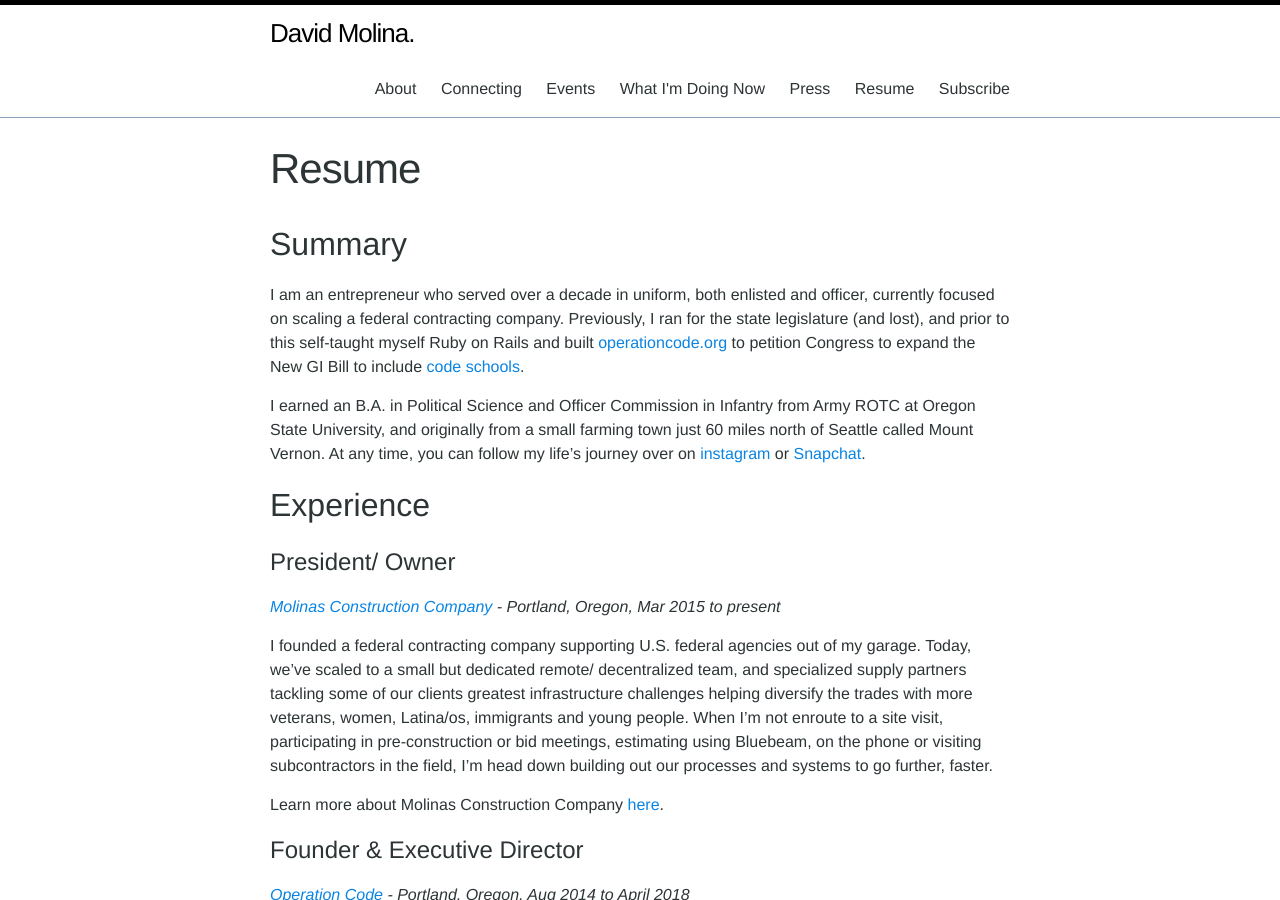
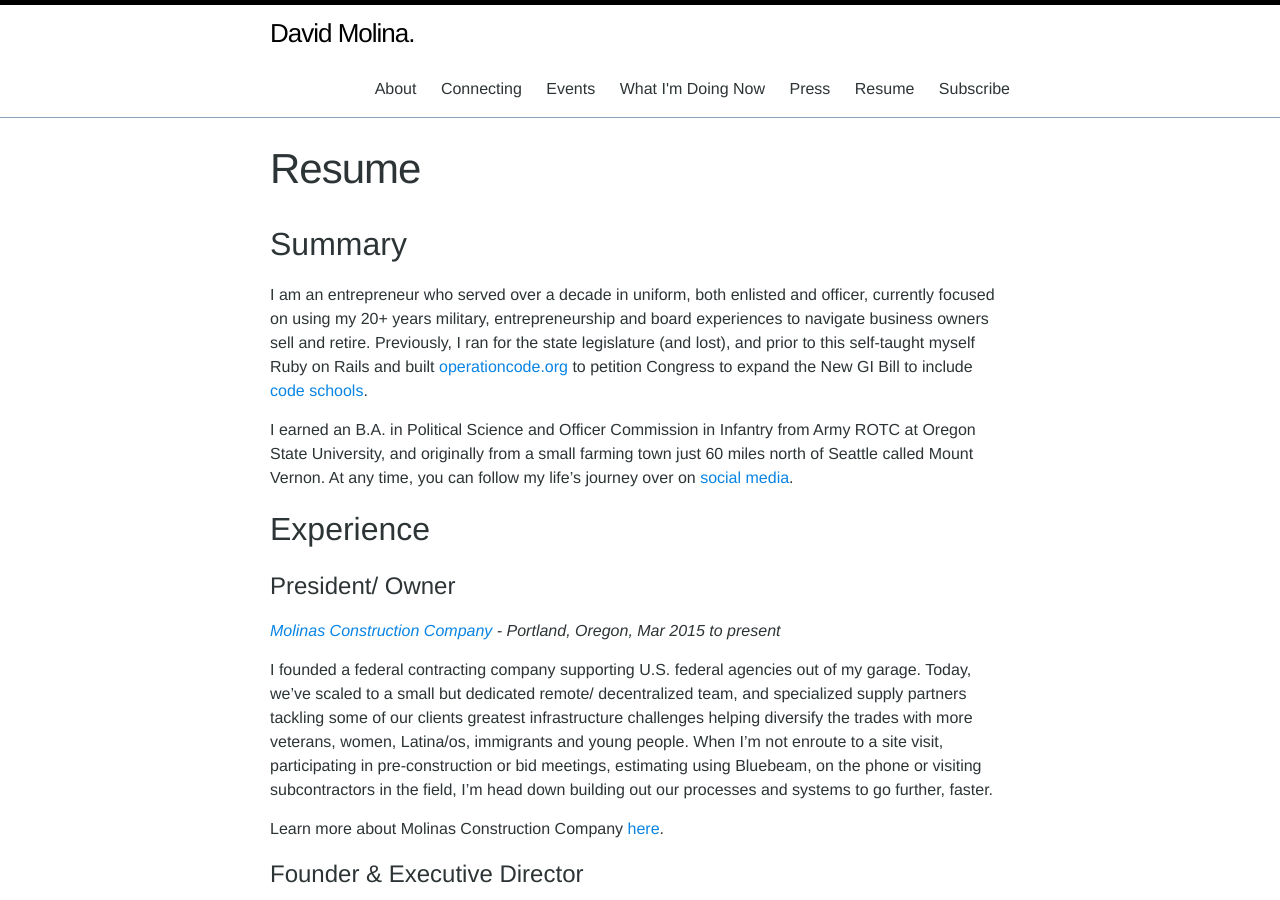
Before and after one commit to davidmolina/davidmolina.github.io, a Jekyll site: the page built from resume.md, in a window 1280 px wide and 900 px high. Built offline with Jekyll 4.4.1, drawn with Linux system fonts in a browser that asks for light colours.

Commit message:
Update bio

```diff
--- a/resume.md
+++ b/resume.md
@@ -7,9 +7,9 @@ permalink: /resume/
 
 ## Summary
 
-I am an entrepreneur who served over a decade in uniform, both enlisted and officer, currently focused on scaling a federal contracting company. Previously, I ran for the state legislature (and lost), and prior to this self-taught myself Ruby on Rails and built [operationcode.org](https://operationcode.org/) to petition Congress to expand the New GI Bill to include [code schools](https://operationcode.org/code_schools).
+I am an entrepreneur who served over a decade in uniform, both enlisted and officer, currently focused on using my 20+ years military, entrepreneurship and board experiences to navigate business owners sell and retire. Previously, I ran for the state legislature (and lost), and prior to this self-taught myself Ruby on Rails and built [operationcode.org](https://operationcode.org/) to petition Congress to expand the New GI Bill to include [code schools](https://operationcode.org/code_schools).
 
-I earned an B.A. in Political Science and Officer Commission in Infantry from Army ROTC at Oregon State University, and originally from a small farming town just 60 miles north of Seattle called Mount Vernon. At any time, you can follow my life's journey over on [instagram](https://www.instagram.com/davidcmolina) or [Snapchat](https://snapchat.com/add/davidcmolina).
+I earned an B.A. in Political Science and Officer Commission in Infantry from Army ROTC at Oregon State University, and originally from a small farming town just 60 miles north of Seattle called Mount Vernon. At any time, you can follow my life's journey over on [social media](https://davidmolina.github.io/connecting/).
 
 ## Experience
 
```
